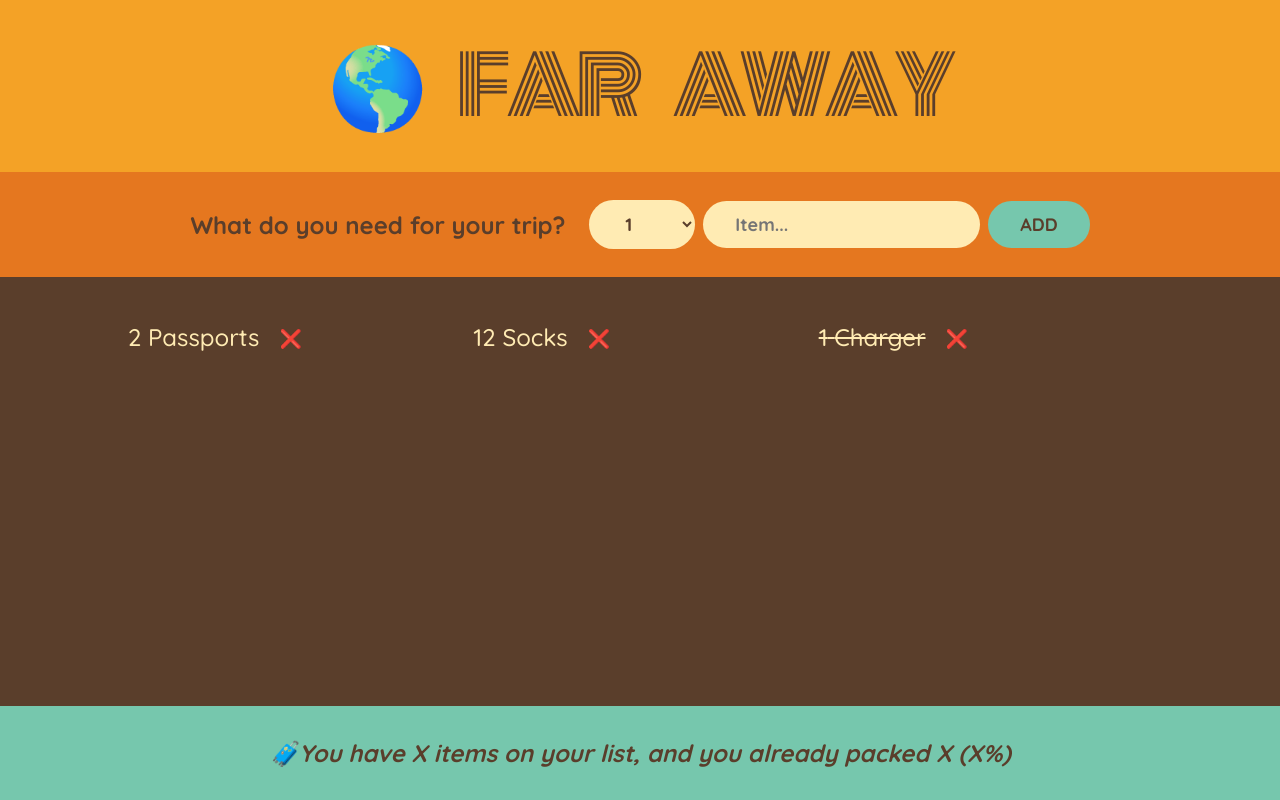
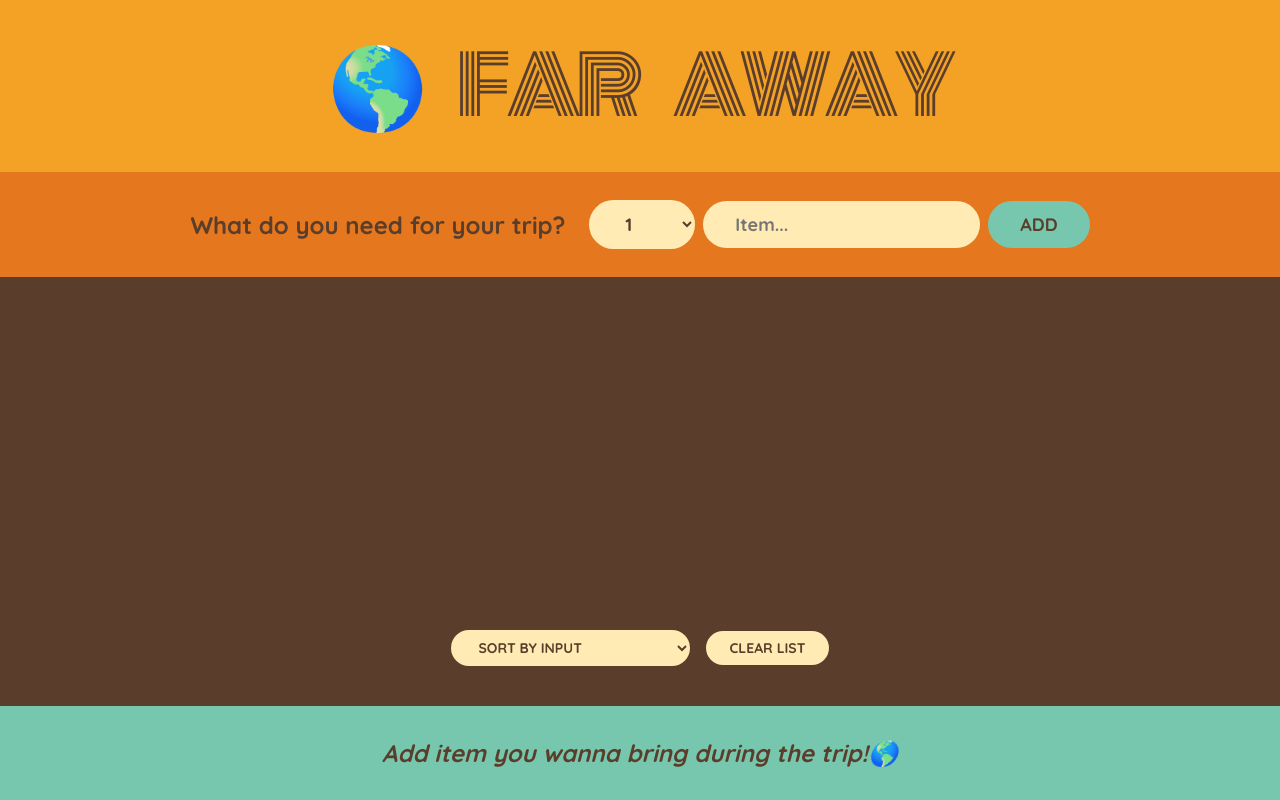
Before and after one commit to MinZexing/Travel_list, a React (Create React App) app: page / in a window 1280 px wide. Built offline with nearby package versions, Linux system fonts and the light colour scheme.

Commit message:
add sorting and clear list features

```diff
--- a/src/App.js
+++ b/src/App.js
@@ -1,18 +1,54 @@
 import { useState } from "react";
 
-const initialItems = [
-  { id: 1, description: "Passports", quantity: 2, packed: false },
-  { id: 2, description: "Socks", quantity: 12, packed: false },
-  { id: 3, description: "Charger", quantity: 1, packed: true },
-];
+// const initialItems = [
+//   { id: 1, description: "Passports", quantity: 2, packed: false },
+//   { id: 2, description: "Socks", quantity: 12, packed: false },
+//   { id: 3, description: "Charger", quantity: 1, packed: true },
+// ];
 
 export default function App() {
+  const [items, setItem] = useState([]);
+
+  function handleAddItem(item) {
+    setItem((items) => [...items, item]);
+  }
+
+  function handleDeleteItem(id) {
+    setItem((items) => items.filter((item) => item.id !== id));
+  }
+
+  function handleToggleItem(id) {
+    setItem((items) =>
+      items.map((item) =>
+        item.id === id ? { ...item, packed: !item.packed } : item
+      )
+    );
+  }
+
+  function handleClearList() {
+    if (items.length === 0) {
+      alert("please add your item first");
+      return;
+    } else {
+      const confirmed = window.confirm(
+        "Are you sure you want to delete all items?"
+      );
+
+      if (confirmed) setItem([]);
+    }
+  }
+
   return (
     <div className="app">
       <Logo />
-      <Form />
-      <PackingList />
-      <Stats />
+      <Form onAddItem={handleAddItem} />
+      <PackingList
+        items={items}
+        onDeleteItem={handleDeleteItem}
+        onToggleItem={handleToggleItem}
+        onClearList={handleClearList}
+      />
+      <Stats items={items} />
     </div>
   );
 }
@@ -21,7 +57,7 @@ function Logo() {
   return <h1>🌎 Far Away</h1>;
 }
 
-function Form() {
+function Form({ onAddItem }) {
   const [description, setDescription] = useState("");
   const [quantity, setQuantity] = useState(1);
 
@@ -31,6 +67,8 @@ function Form() {
     if (!description) return;
     const newItem = { description, quantity, packed: false, id: Date.now() };
     console.log(newItem);
+
+    onAddItem(newItem);
 
     setDescription("");
     setQuantity(1);
@@ -60,33 +98,80 @@ function Form() {
   );
 }
 
-function PackingList() {
+function PackingList({ items, onDeleteItem, onToggleItem, onClearList }) {
+  const [sortBy, setSortby] = useState("input");
+  let sortedItems;
+
+  if (sortBy === "input") sortedItems = items;
+  if (sortBy === "description")
+    sortedItems = items
+      .slice()
+      .sort((a, b) => a.description.localeCompare(b.description));
+  if (sortBy === "packed")
+    sortedItems = items
+      .slice()
+      .sort((a, b) => Number(a.packed) - Number(b.packed));
+
   return (
     <div className="list">
       <ul>
-        {initialItems.map((item) => (
-          <Item item={item} key={item.id} />
+        {sortedItems.map((item) => (
+          <Item
+            item={item}
+            key={item.id}
+            onDeleteItem={onDeleteItem}
+            onToggleItem={onToggleItem}
+          />
         ))}
       </ul>
+      <span className="actions">
+        <select value={sortBy} onChange={(e) => setSortby(e.target.value)}>
+          <option value="input">Sort by input</option>
+          <option value="description">Sort by description</option>
+          <option value="packed">Sort by packed status</option>
+        </select>
+        <button onClick={onClearList}>Clear List</button>
+      </span>
     </div>
   );
 }
 
-function Item({ item }) {
+function Item({ item, onDeleteItem, onToggleItem }) {
   return (
     <li>
+      <input
+        type="checkbox"
+        value={item.packed}
+        onChange={() => onToggleItem(item.id)}
+      />
       <span style={item.packed ? { textDecoration: "line-through" } : {}}>
         {item.quantity} {item.description}
       </span>
-      <button>❌</button>
+      <button onClick={() => onDeleteItem(item.id)}>❌</button>
     </li>
   );
 }
 
-function Stats() {
+function Stats({ items }) {
+  const numOfItem = items.length;
+  const packedItem = items.filter((item) => item.packed).length;
+  const packedPercentage = Math.round((packedItem / numOfItem) * 100);
+
   return (
     <footer className="stats">
-      <em>🧳You have X items on your list, and you already packed X (X%)</em>
+      <em>
+        {!numOfItem
+          ? "Add item you wanna bring during the trip!🌎"
+          : `${
+              packedPercentage === 100
+                ? "You got everything! Ready to go 🛫 "
+                : `
+        🧳You have ${numOfItem} items on your list, and you already packed
+        ${packedItem} ${
+                    packedItem === 1 || packedItem === 0 ? "item" : "items"
+                  }(${packedPercentage}%)`
+            }`}
+      </em>
     </footer>
   );
 }
```
